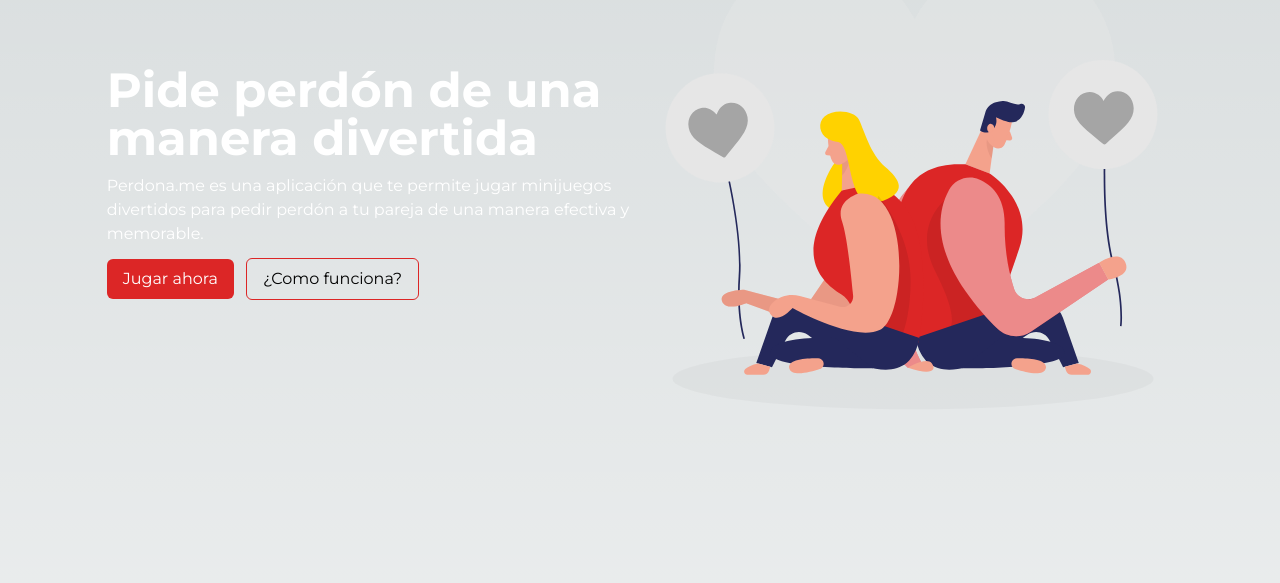
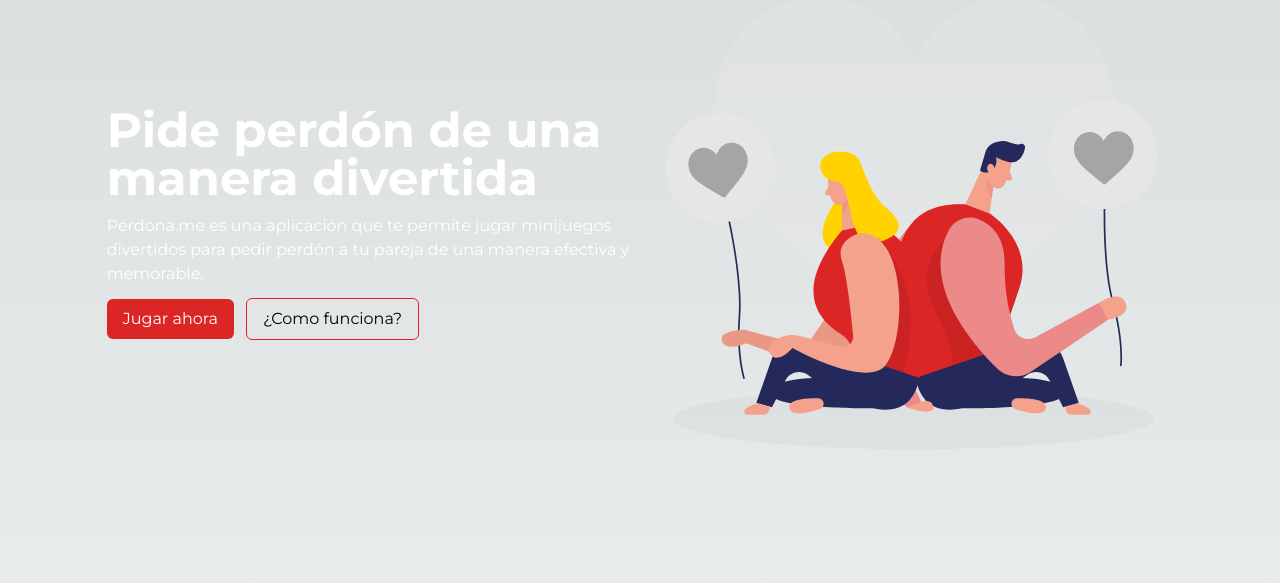
Before and after one commit to navidevof/perdona.me, a Next.js app: page / in a window 1280 px wide. Shown: the part 217-800 px from the top of the page. Built offline with nearby package versions, Linux system fonts and the light colour scheme.

Commit message:
Refactor: remove padding top

```diff
--- a/app/page.tsx
+++ b/app/page.tsx
@@ -5,7 +5,7 @@
 export default function Home() {
 	return (
 		<>
-			<main className="flex flex-col lg:gap-y-32 gap-y-20 pb-10 lg:pb-20">
+			<main className="flex flex-col lg:gap-y-32 gap-y-20 py-10 lg:pb-20">
 				<Hero />
 				<SectionMiniGames />
 				<SectionHowDoesItWork />
--- a/components/home/Hero.tsx
+++ b/components/home/Hero.tsx
@@ -4,7 +4,7 @@
 
 export default function Hero() {
 	return (
-		<section className="flex py-10 lg:py-0 lg:h-[100dvh] justify-center items-center">
+		<section className="flex lg:h-[100dvh] justify-center items-center">
 			<aside className="w-10/12 grid grid-cols-1 lg:grid-cols-2 gap-5 max-w-screen-xl mx-auto items-center justify-center">
 				<div className="flex flex-col gap-y-3 w-full">
 					<h1 className="text-3xl md:text-5xl text-white font-bold">
```
